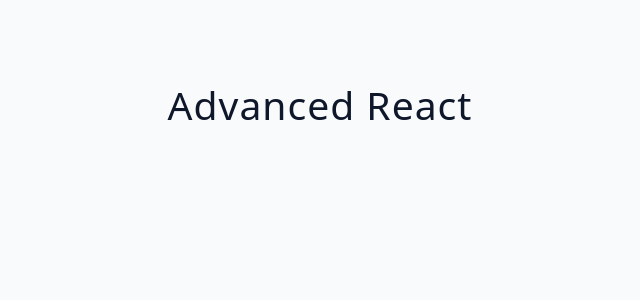
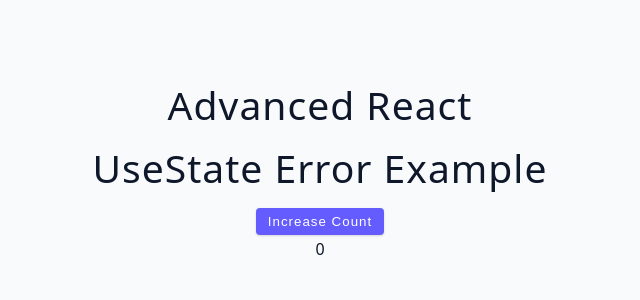
Before and after one commit to ashvinjaiswal/ReactReference, a React (Vite) app in the folder 03-advanced-react/: page / in a window 1280 px wide. Shown: the top 300 px of the page, without its empty margins (320-960 px from the left). Built offline with nearby package versions, Linux system fonts and the light colour scheme.

Commit message:
Why need useState

```diff
--- a/03-advanced-react/src/App.jsx
+++ b/03-advanced-react/src/App.jsx
@@ -1,7 +1,11 @@
+import Starter from "./tutorial/01-useState/starter/01-error-example";
+
 function App() {
   return (
-    <div className='container'>
+    <div className="container">
       <h2>Advanced React</h2>
+
+      <Starter></Starter>
     </div>
   );
 }
--- a/03-advanced-react/src/tutorial/01-useState/starter/01-error-example.jsx
+++ b/03-advanced-react/src/tutorial/01-useState/starter/01-error-example.jsx
@@ -1,5 +1,19 @@
 const ErrorExample = () => {
-  return <h2>useState error example</h2>;
+  let count = 0;
+  const handleClick = () => {
+    count++;
+    console.log("click button", count);
+  };
+
+  return (
+    <>
+      <h2>useState error example</h2>
+      <button className="btn" onClick={handleClick}>
+        Increase count
+      </button>
+      <p>{count}</p>
+    </>
+  );
 };
 
 export default ErrorExample;
```
